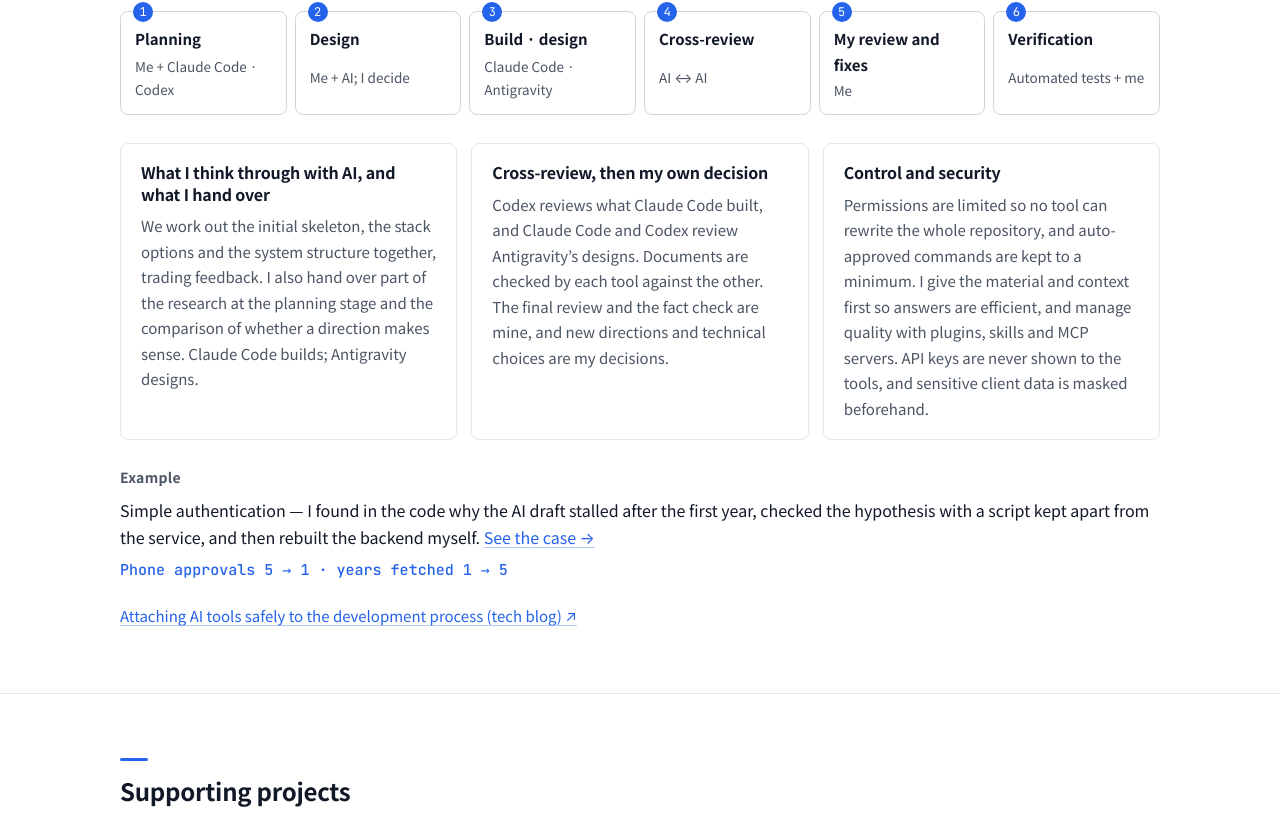
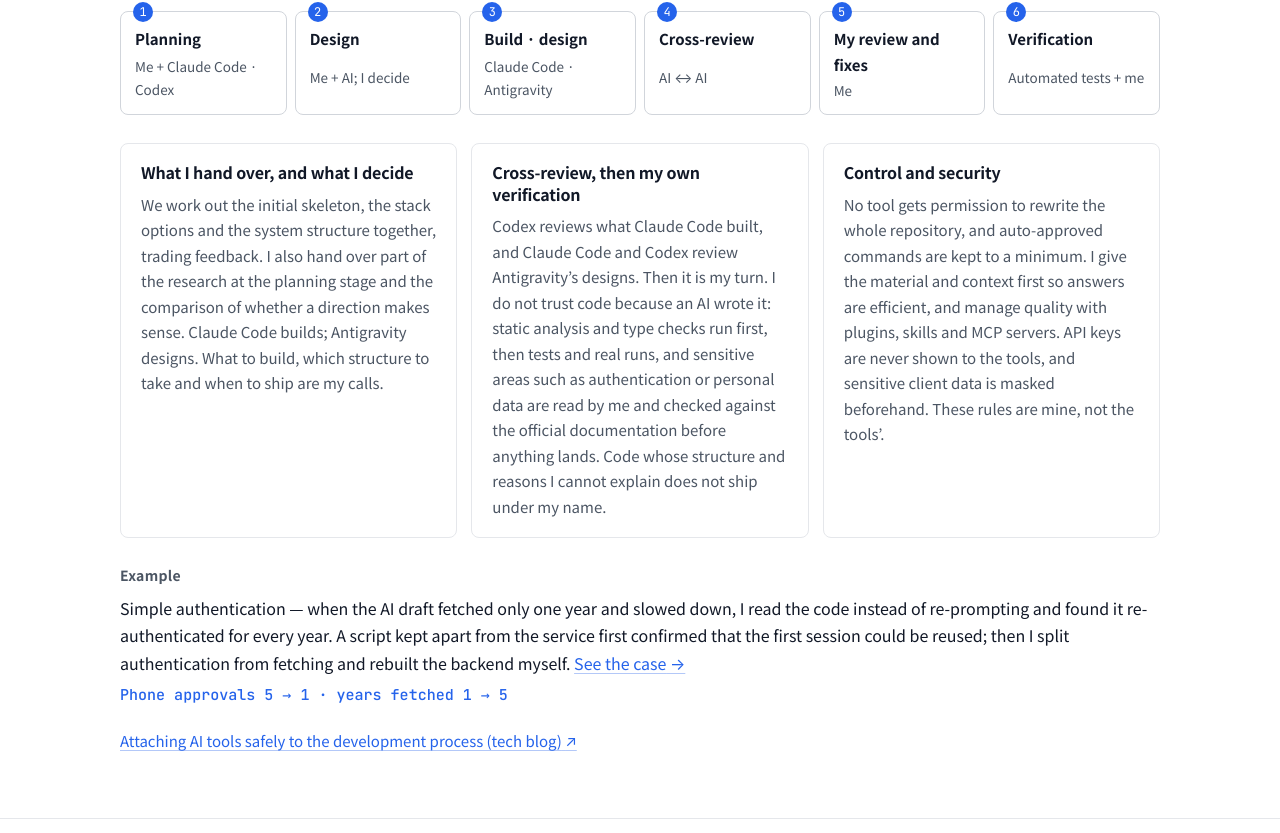
Before and after one commit to ERIC1889/portfolio, a Next.js app: page / in a window 1280 px wide. Shown: the part 4655-5488 px from the top of the page. Built offline with nearby package versions, Linux system fonts and the light colour scheme.

Commit message:
content: AI와 일하는 방식 — the lead and cards now state what I decide and what I am responsible for, the review card carries the verification steps, and the CODEF example shows the three judgment calls

```diff
--- a/src/content/ai.ts
+++ b/src/content/ai.ts
@@ -4,8 +4,8 @@ const k = (ko: string, en: string) => ({ ko, en })
 
 export const aiWork: AiWork = {
   lead: k(
-    'Claude Code · Codex · Antigravity를 거의 매일, 역할을 나눠 씁니다. AI로 빠르게 만들고, 무엇을 만들지와 결과가 맞는지는 제가 정하고 확인합니다.',
-    'I use Claude Code, Codex and Antigravity almost every day, each in its own role. AI builds fast; what to build, and whether the result is right, I decide and check myself.',
+    'Claude Code · Codex · Antigravity를 거의 매일, 역할을 나눠 씁니다. 구현 속도는 AI에 기대되, 무엇을 만들지, 어떤 구조로 갈지, 결과를 내보낼지는 제가 정하고, 내보낸 결과는 제가 책임집니다.',
+    'I use Claude Code, Codex and Antigravity almost every day, each in its own role. AI gives me speed; what to build, which structure to take and whether to ship the result are my decisions, and what ships is my responsibility.',
   ),
   tools: [
     { name: 'Claude Code', role: k('구현 · 기획과 문서', 'Implementation · planning and documents') },
@@ -22,31 +22,31 @@ export const aiWork: AiWork = {
   ],
   cards: [
     {
-      title: k('함께 고민하고 맡기는 일', 'What I think through with AI, and what I hand over'),
+      title: k('맡기는 일과 제가 정하는 일', 'What I hand over, and what I decide'),
       body: k(
-        '초기 스켈레톤 설계, 기술 스택 선택지와 시스템 구조를 같이 고민하고 피드백을 주고받습니다. 기획 단계의 자료 조사 일부와 기획 방향이 합리적인지 비교하는 일도 맡깁니다. 구현은 Claude Code가, 디자인은 Antigravity가 합니다.',
-        'We work out the initial skeleton, the stack options and the system structure together, trading feedback. I also hand over part of the research at the planning stage and the comparison of whether a direction makes sense. Claude Code builds; Antigravity designs.',
+        '초기 스켈레톤과 기술 스택 선택지, 시스템 구조는 같이 고민하고 피드백을 주고받습니다. 기획 단계의 자료 조사 일부와 방향이 합리적인지 비교하는 일도 맡깁니다. 구현은 Claude Code가, 디자인은 Antigravity가 합니다. 무엇을 만들지와 어떤 구조로 갈지, 언제 내보낼지는 제가 정합니다.',
+        'We work out the initial skeleton, the stack options and the system structure together, trading feedback. I also hand over part of the research at the planning stage and the comparison of whether a direction makes sense. Claude Code builds; Antigravity designs. What to build, which structure to take and when to ship are my calls.',
       ),
     },
     {
-      title: k('교차 리뷰와 직접 결정', 'Cross-review, then my own decision'),
+      title: k('교차 리뷰 다음은 제 검증', 'Cross-review, then my own verification'),
       body: k(
-        'Claude Code가 만든 결과는 Codex가 리뷰하고, Antigravity의 디자인은 Claude Code와 Codex가 리뷰합니다. 문서는 서로의 잘못된 점을 보완하게 합니다. 최종 리뷰와 내용 확인은 직접 하고, 새 방향이나 기술 선택은 제가 정해 보완합니다.',
-        'Codex reviews what Claude Code built, and Claude Code and Codex review Antigravity’s designs. Documents are checked by each tool against the other. The final review and the fact check are mine, and new directions and technical choices are my decisions.',
+        'Claude Code가 만든 결과는 Codex가, Antigravity의 디자인은 Claude Code와 Codex가 리뷰합니다. 그다음은 제 차례입니다. AI가 쓴 코드라고 그대로 믿지 않고 정적 분석과 타입 검사를 먼저 돌린 뒤 테스트와 실제 실행 결과를 확인하고, 인증이나 개인정보 처리처럼 민감한 영역은 직접 읽고 공식 문서와 대조한 뒤에만 반영합니다. 어떤 구조로 왜 그렇게 동작하는지 설명할 수 없는 코드는 제 이름으로 내보내지 않습니다.',
+        'Codex reviews what Claude Code built, and Claude Code and Codex review Antigravity’s designs. Then it is my turn. I do not trust code because an AI wrote it: static analysis and type checks run first, then tests and real runs, and sensitive areas such as authentication or personal data are read by me and checked against the official documentation before anything lands. Code whose structure and reasons I cannot explain does not ship under my name.',
       ),
     },
     {
       title: k('통제와 보안', 'Control and security'),
       body: k(
-        '권한을 제한해 저장소 전체를 고치지 못하게 하고, 자동 허용 명령은 최소로 둡니다. 필요한 자료와 문맥을 먼저 줘서 답변의 효율을 높이고, 플러그인·skills·MCP로 품질을 관리합니다. API 키는 도구에 절대 보여 주지 않고, 민감한 고객 자료는 미리 마스킹합니다.',
-        'Permissions are limited so no tool can rewrite the whole repository, and auto-approved commands are kept to a minimum. I give the material and context first so answers are efficient, and manage quality with plugins, skills and MCP servers. API keys are never shown to the tools, and sensitive client data is masked beforehand.',
+        '저장소 전체를 고칠 권한은 주지 않고 자동 허용 명령은 최소로 둡니다. 필요한 자료와 문맥을 먼저 줘서 답변의 효율을 높이고, 플러그인·skills·MCP로 품질을 관리합니다. API 키는 도구에 절대 보여 주지 않고, 민감한 고객 자료는 미리 마스킹합니다. 이 기준은 도구가 아니라 제가 정한 것입니다.',
+        'No tool gets permission to rewrite the whole repository, and auto-approved commands are kept to a minimum. I give the material and context first so answers are efficient, and manage quality with plugins, skills and MCP servers. API keys are never shown to the tools, and sensitive client data is masked beforehand. These rules are mine, not the tools’.',
       ),
     },
   ],
   example: {
     text: k(
-      '간편인증 — AI 초안이 첫 연도에서 멈춘 원인을 코드에서 찾아, 서비스와 분리한 스크립트로 가설을 확인한 뒤 백엔드를 직접 다시 구현했습니다.',
-      'Simple authentication — I found in the code why the AI draft stalled after the first year, checked the hypothesis with a script kept apart from the service, and then rebuilt the backend myself.',
+      '간편인증 — AI 초안이 특정 연도만 조회하고 느려지자, 다시 시키는 대신 코드를 읽어 연도마다 재인증하는 구조를 찾았습니다. 서비스와 분리한 스크립트로 "첫 인증 세션을 재사용할 수 있다"는 가설을 먼저 확인한 뒤, 인증과 조회를 분리해 백엔드에 직접 반영했습니다.',
+      'Simple authentication — when the AI draft fetched only one year and slowed down, I read the code instead of re-prompting and found it re-authenticated for every year. A script kept apart from the service first confirmed that the first session could be reused; then I split authentication from fetching and rebuilt the backend myself.',
     ),
     figure: k('휴대폰 인증 5번 → 1번 · 조회 연도 1개 → 5개', 'Phone approvals 5 → 1 · years fetched 1 → 5'),
     href: '/projects/finz#refund-app',
```
Also changed, not shown: 1 other file (tests, documents, lock files or other folders).
